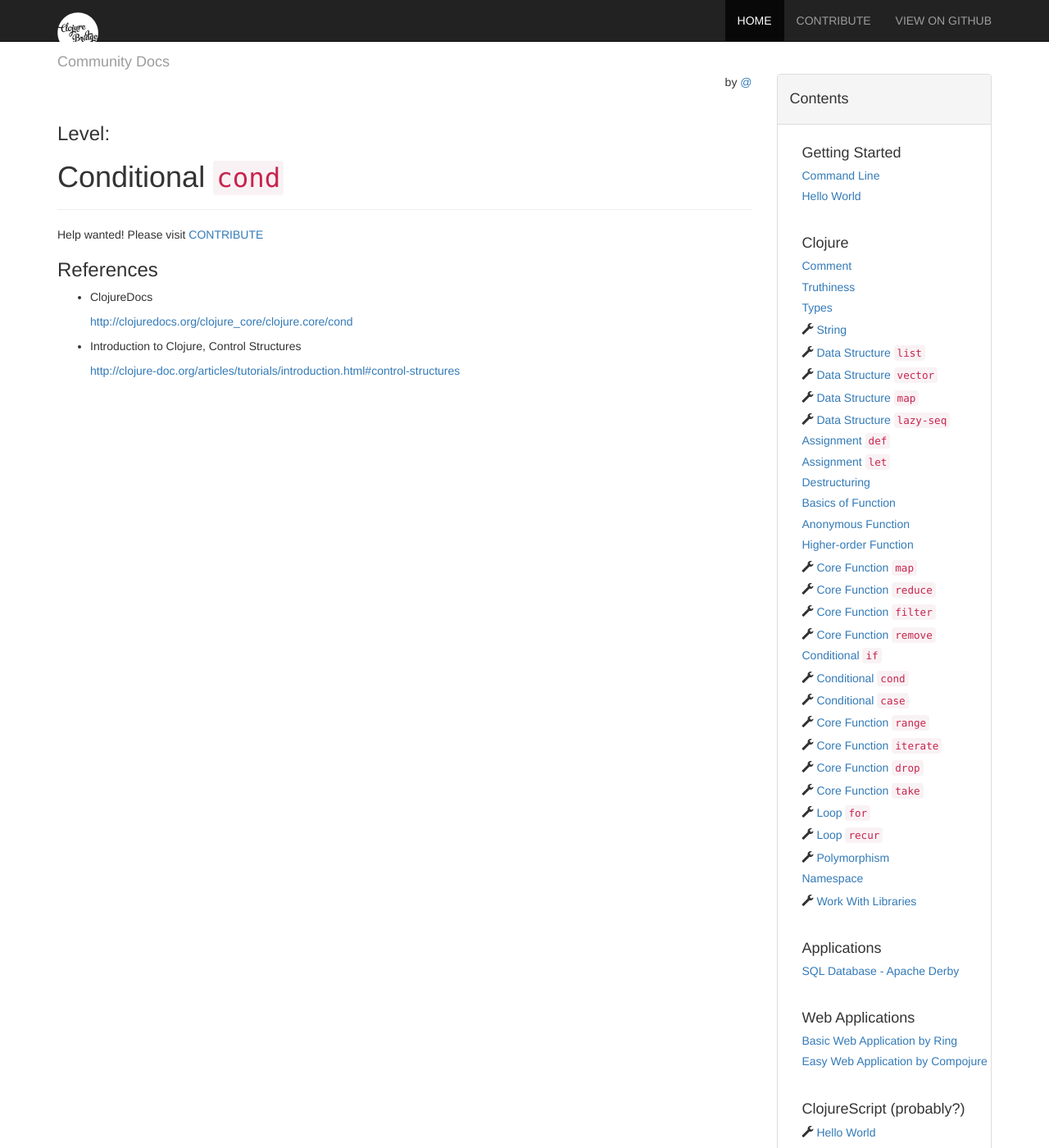
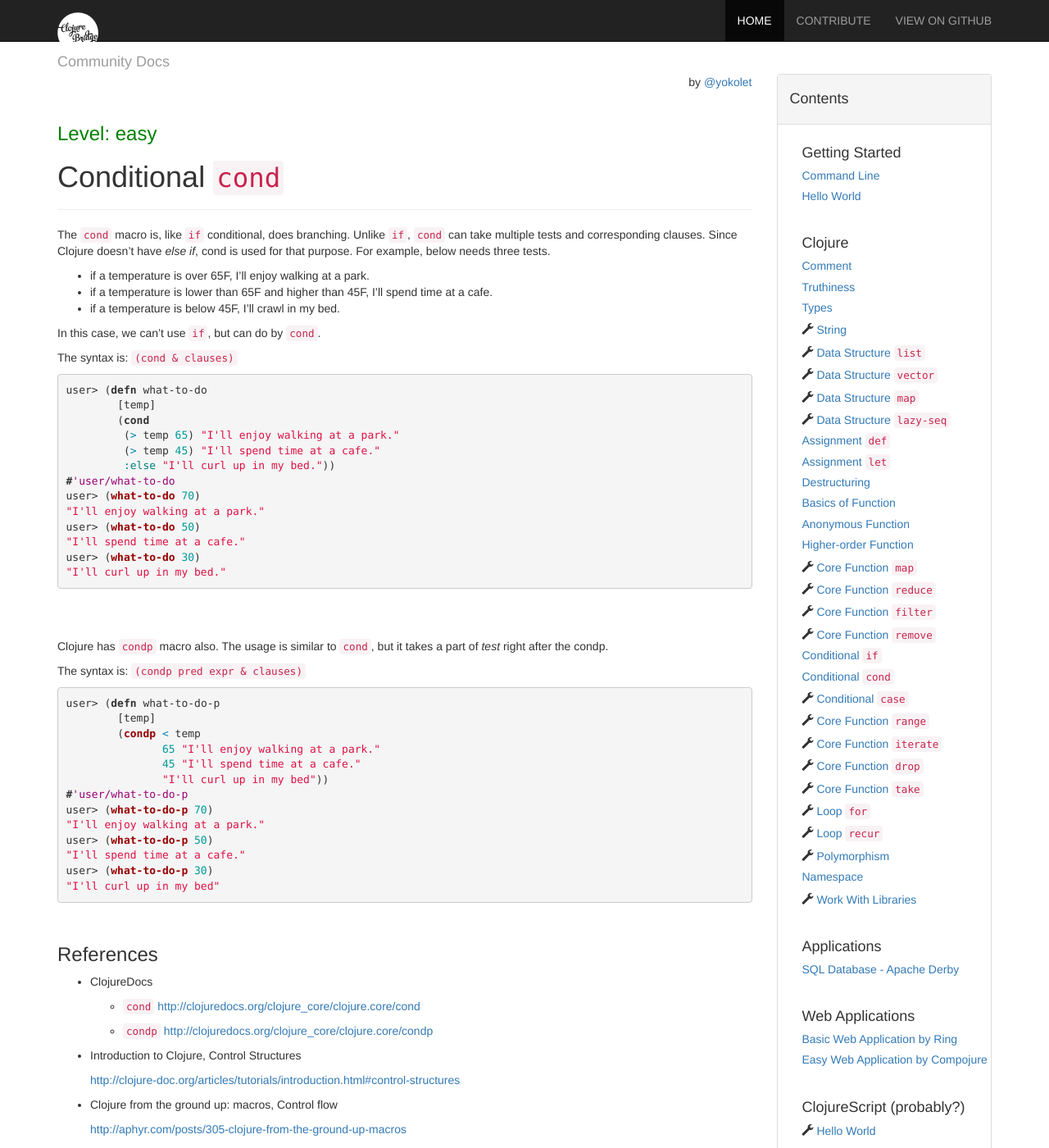
Before and after one commit to ClojureBridge/community-docs, a Jekyll site: the page built from docs/clojure/cond.md, in a window 1280 px wide and 1400 px high. Shown: the whole window at 82% size. Built offline with Jekyll 4.4.1, drawn with Linux system fonts in a browser that asks for light colours; nearby versions of some CDN libraries.

Commit message:
Adds cond section

```diff
--- a/_data/clojure.yml
+++ b/_data/clojure.yml
@@ -66,7 +66,6 @@
 
 - title: Conditional <code>cond</code>
   permalink: /docs/clojure/cond/
-  todo: true
 
 - title: Conditional <code>case</code>
   permalink: /docs/clojure/case/
--- a/docs/clojure/cond.md
+++ b/docs/clojure/cond.md
@@ -2,19 +2,78 @@
 layout: docs
 title: Conditional <code>cond</code>
 permalink: /docs/clojure/cond/
-level:
-author:
+level: easy
+author: yokolet
 ---
 
-Help wanted! Please visit  [CONTRIBUTE]({{ site.baseurl }}/docs/contribute)
+The `cond` macro is, like [`if`]({{ site.baseurl}}/docs/clojure/if/) conditional,
+does branching. Unlike `if`, `cond` can take multiple tests and corresponding clauses.
+Since Clojure doesn't have *else if*, cond is used for that purpose.
+For example, below needs three tests.
+
+  - if a temperature is over 65F, I'll enjoy walking at a park.
+  - if a temperature is lower than 65F and higher than 45F, I'll spend time at a cafe.
+  - if a temperature is below 45F, I'll crawl in my bed.
+
+In this case, we can't use `if`, but can do by `cond`.
+
+The syntax is: `(cond & clauses)`
+
+
+{% highlight clojure %}
+user> (defn what-to-do
+        [temp]
+        (cond
+         (> temp 65) "I'll enjoy walking at a park."
+         (> temp 45) "I'll spend time at a cafe."
+         :else "I'll curl up in my bed."))
+#'user/what-to-do
+user> (what-to-do 70)
+"I'll enjoy walking at a park."
+user> (what-to-do 50)
+"I'll spend time at a cafe."
+user> (what-to-do 30)
+"I'll curl up in my bed."
+{% endhighlight %}
+<br/><br/>
+
+Clojure has `condp` macro also.
+The usage is similar to `cond`, but it takes a part of *test* right after the condp.
+
+The syntax is: `(condp pred expr & clauses)`
+
+{% highlight clojure %}
+user> (defn what-to-do-p
+        [temp]
+        (condp < temp
+               65 "I'll enjoy walking at a park."
+               45 "I'll spend time at a cafe."
+               "I'll curl up in my bed"))
+#'user/what-to-do-p
+user> (what-to-do-p 70)
+"I'll enjoy walking at a park."
+user> (what-to-do-p 50)
+"I'll spend time at a cafe."
+user> (what-to-do-p 30)
+"I'll curl up in my bed"
+{% endhighlight %}
+<br/>
 
 
 ### References
 
 - ClojureDocs
 
+  - `cond`
     [http://clojuredocs.org/clojure_core/clojure.core/cond](http://clojuredocs.org/clojure_core/clojure.core/cond)
+
+  - `condp`
+    [http://clojuredocs.org/clojure_core/clojure.core/condp](http://clojuredocs.org/clojure_core/clojure.core/condp)
 
 - Introduction to Clojure, Control Structures
 
     [http://clojure-doc.org/articles/tutorials/introduction.html#control-structures](http://clojure-doc.org/articles/tutorials/introduction.html#control-structures)
+
+- Clojure from the ground up: macros, Control flow
+
+    [http://aphyr.com/posts/305-clojure-from-the-ground-up-macros](http://aphyr.com/posts/305-clojure-from-the-ground-up-macros)
```
